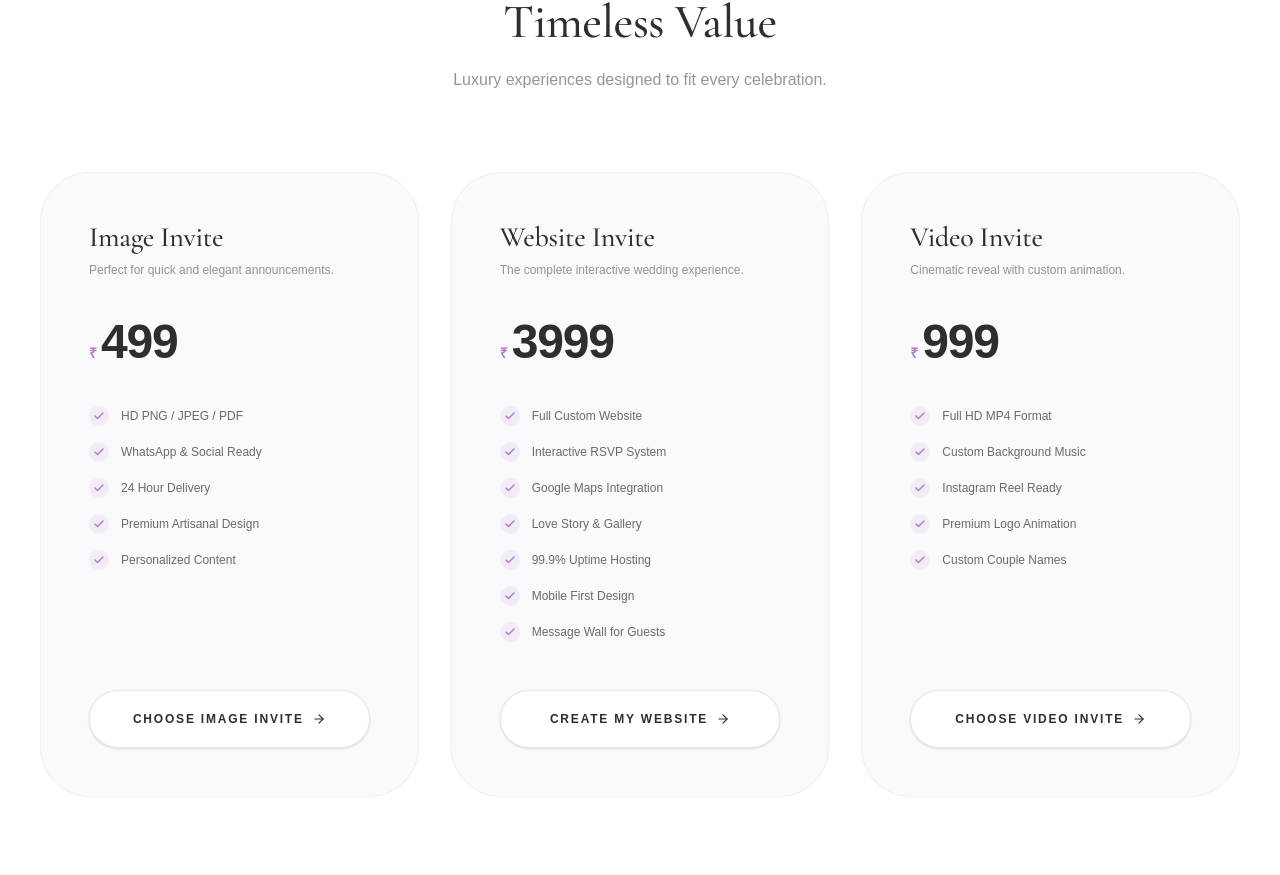
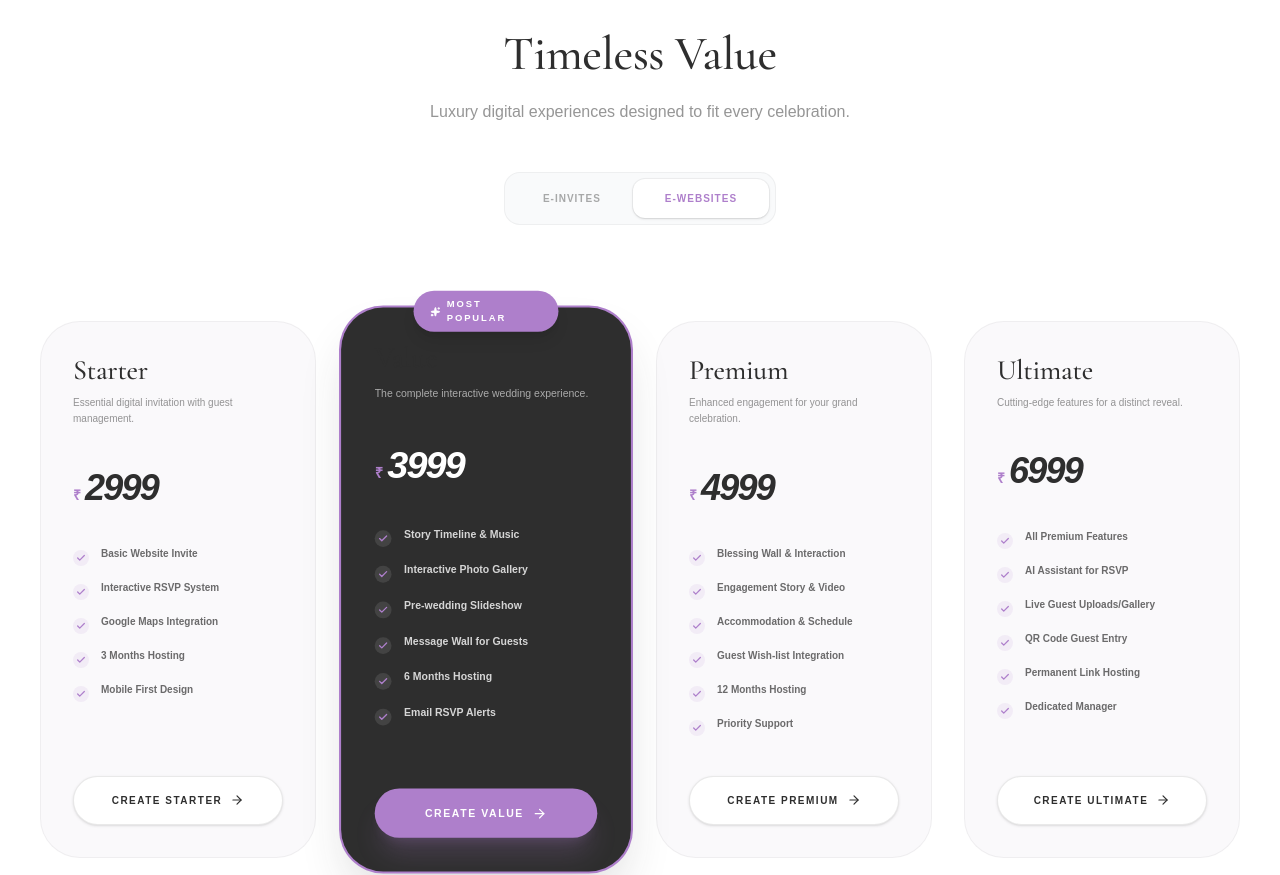
Before and after one commit to Aafrin-Aaysha/zubizo-website, a Next.js app: page /digital-invites in a window 1280 px wide. Shown: the part 3171-4046 px from the top of the page. Built offline with nearby package versions, Linux system fonts and the light colour scheme; no server answers; the database is empty; a web font is replaced by a local one.

Commit message:
feat: restructure pricing with categorized tabs and 4-tier website plans

```diff
--- a/src/components/digital-invites/pricing.tsx
+++ b/src/components/digital-invites/pricing.tsx
@@ -1,11 +1,13 @@
 "use client";
 
-import { motion } from "framer-motion";
-import { Check, ArrowRight } from "lucide-react";
+import React, { useState } from "react";
+import { motion, AnimatePresence } from "framer-motion";
+import { Check, ArrowRight, Sparkles } from "lucide-react";
 import Link from "next/link";
 import { cn } from "@/lib/utils";
 
-const pricingPlans = [
+const pricingData = {
+  invites: [
     {
       name: "Image Invite",
       price: "499",
@@ -22,25 +24,8 @@ const pricingPlans = [
       isRecommended: false
     },
     {
-    name: "Website Invite",
-    price: "3999",
-    description: "The complete interactive wedding experience.",
-    features: [
-      "Full Custom Website",
-      "Interactive RSVP System",
-      "Google Maps Integration",
-      "Love Story & Gallery",
-      "99.9% Uptime Hosting",
-      "Mobile First Design",
-      "Message Wall for Guests"
-    ],
-    cta: "Create My Website",
-    href: "/digital-invites/website",
-    isRecommended: false
-  },
-  {
       name: "Video Invite",
-    price: "999",
+      price: "1499",
       description: "Cinematic reveal with custom animation.",
       features: [
         "Full HD MP4 Format",
@@ -53,13 +38,82 @@ const pricingPlans = [
       href: "/digital-invites/video",
       isRecommended: false
     }
-];
+  ],
+  websites: [
+    {
+      name: "Starter",
+      price: "2999",
+      description: "Essential digital invitation with guest management.",
+      features: [
+        "Basic Website Invite",
+        "Interactive RSVP System",
+        "Google Maps Integration",
+        "3 Months Hosting",
+        "Mobile First Design"
+      ],
+      cta: "Create Starter",
+      href: "/digital-invites/website",
+      isRecommended: false
+    },
+    {
+      name: "Value",
+      price: "3999",
+      description: "The complete interactive wedding experience.",
+      features: [
+        "Story Timeline & Music",
+        "Interactive Photo Gallery",
+        "Pre-wedding Slideshow",
+        "Message Wall for Guests",
+        "6 Months Hosting",
+        "Email RSVP Alerts"
+      ],
+      cta: "Create Value",
+      href: "/digital-invites/website",
+      isRecommended: true
+    },
+    {
+      name: "Premium",
+      price: "4999",
+      description: "Enhanced engagement for your grand celebration.",
+      features: [
+        "Blessing Wall & Interaction",
+        "Engagement Story & Video",
+        "Accommodation & Schedule",
+        "Guest Wish-list Integration",
+        "12 Months Hosting",
+        "Priority Support"
+      ],
+      cta: "Create Premium",
+      href: "/digital-invites/website",
+      isRecommended: false
+    },
+    {
+      name: "Ultimate",
+      price: "6999",
+      description: "Cutting-edge features for a distinct reveal.",
+      features: [
+        "All Premium Features",
+        "AI Assistant for RSVP",
+        "Live Guest Uploads/Gallery",
+        "QR Code Guest Entry",
+        "Permanent Link Hosting",
+        "Dedicated Manager"
+      ],
+      cta: "Create Ultimate",
+      href: "/digital-invites/website",
+      isRecommended: false
+    }
+  ]
+};
 
 export const PricingSection = () => {
+    const [activeCategory, setActiveCategory] = useState<'invites' | 'websites'>('websites');
+    const plans = pricingData[activeCategory];
+
     return (
-    <section id="pricing" className="py-24 bg-white">
+        <section id="pricing" className="py-32 bg-white">
             <div className="site-container">
-        <div className="text-center mb-20 px-4">
+                <div className="text-center mb-16 px-4">
                     <motion.div
                         initial={{ opacity: 0, y: 10 }}
                         whileInView={{ opacity: 1, y: 0 }}
@@ -67,60 +121,99 @@ export const PricingSection = () => {
                         viewport={{ once: true }}
                     >
                         <h2 className="text-4xl md:text-5xl font-serif text-charcoal mb-4">Timeless Value</h2>
-            <p className="text-charcoal/50 font-medium max-w-xl mx-auto">
-              Luxury experiences designed to fit every celebration.
+                        <p className="text-charcoal/50 font-medium max-w-xl mx-auto mb-12">
+                            Luxury digital experiences designed to fit every celebration.
                         </p>
+
+                        {/* Tab Switcher */}
+                        <div className="inline-flex p-1.5 bg-gray-50 rounded-2xl border border-charcoal/5 mb-8">
+                            <button
+                                onClick={() => setActiveCategory('invites')}
+                                className={cn(
+                                    "px-8 py-3 rounded-xl text-[10px] font-black uppercase tracking-widest transition-all duration-300",
+                                    activeCategory === 'invites' ? "bg-white text-lavender shadow-sm ring-1 ring-charcoal/5" : "text-charcoal/40 hover:text-charcoal"
+                                )}
+                            >
+                                E-Invites
+                            </button>
+                            <button
+                                onClick={() => setActiveCategory('websites')}
+                                className={cn(
+                                    "px-8 py-3 rounded-xl text-[10px] font-black uppercase tracking-widest transition-all duration-300",
+                                    activeCategory === 'websites' ? "bg-white text-lavender shadow-sm ring-1 ring-charcoal/5" : "text-charcoal/40 hover:text-charcoal"
+                                )}
+                            >
+                                E-Websites
+                            </button>
+                        </div>
                     </motion.div>
                 </div>
 
-        <div className="grid grid-cols-1 md:grid-cols-3 gap-8 px-4">
-          {pricingPlans.map((plan, idx) => (
+                <AnimatePresence mode="wait">
                     <motion.div
-              key={idx}
+                        key={activeCategory}
+                        initial={{ opacity: 0, y: 20 }}
+                        animate={{ opacity: 1, y: 0 }}
+                        exit={{ opacity: 0, y: -20 }}
+                        transition={{ duration: 0.5 }}
+                        className={cn(
+                            "grid gap-8 px-4",
+                            activeCategory === 'invites' ? "grid-cols-1 md:grid-cols-2 max-w-4xl mx-auto" : "grid-cols-1 md:grid-cols-2 lg:grid-cols-4"
+                        )}
+                    >
+                        {plans.map((plan, idx) => (
+                            <motion.div
+                                key={plan.name}
                                 initial={{ opacity: 0, y: 30 }}
                                 whileInView={{ opacity: 1, y: 0 }}
-              transition={{ duration: 0.8, delay: idx * 0.1, ease: "easeOut" }}
+                                transition={{ duration: 0.6, delay: idx * 0.1 }}
                                 viewport={{ once: true }}
                                 className={cn(
-                "relative group flex flex-col h-full p-8 md:p-12 rounded-[50px] transition-all duration-500",
-                "bg-pearl-white border border-charcoal/5 text-charcoal"
+                                    "relative group flex flex-col h-full p-8 rounded-[40px] transition-all duration-500",
+                                    plan.isRecommended
+                                        ? "bg-charcoal text-white ring-2 ring-lavender shadow-2xl shadow-charcoal/20 scale-105 z-10"
+                                        : "bg-pearl-white border border-charcoal/5 text-charcoal hover:border-lavender/30"
                                 )}
                             >
+                                {plan.isRecommended && (
+                                    <div className="absolute -top-4 left-1/2 -translate-x-1/2 px-4 py-1.5 bg-lavender text-white text-[9px] font-black tracking-[0.2em] rounded-full uppercase shadow-lg flex items-center gap-1.5">
+                                        <Sparkles size={10} className="fill-white" />
+                                        Most Popular
+                                    </div>
+                                )}
+
                                 <div className="mb-10">
                                     <h3 className={cn(
-                  "text-2xl font-serif mb-2",
-                  "text-charcoal"
+                                        "text-xl font-serif mb-2",
+                                        plan.isRecommended ? "text-white" : "text-charcoal"
                                     )}>
                                         {plan.name}
                                     </h3>
                                     <p className={cn(
-                  "text-xs font-medium",
-                  "text-charcoal/50"
+                                        "text-[10px] font-medium leading-relaxed",
+                                        plan.isRecommended ? "text-white/60" : "text-charcoal/50"
                                     )}>
                                         {plan.description}
                                     </p>
                                 </div>
 
                                 <div className="flex items-baseline gap-1 mb-10">
-                <span className={cn(
-                  "text-sm font-bold",
-                  "text-lavender"
-                )}>₹</span>
-                <span className="text-5xl font-black tracking-tight">{plan.price}</span>
+                                    <span className="text-sm font-black text-lavender">₹</span>
+                                    <span className="text-4xl font-black tracking-tighter italic">{plan.price}</span>
                                 </div>
 
-              <div className="flex-grow space-y-4 mb-12">
+                                <div className="flex-grow space-y-4 mb-10">
                                     {plan.features.map((feature, i) => (
-                  <div key={i} className="flex items-center gap-3">
+                                        <div key={i} className="flex items-start gap-3">
                                             <div className={cn(
-                      "w-5 h-5 rounded-full flex items-center justify-center shrink-0",
-                      "bg-lavender/10 text-lavender"
+                                                "w-4 h-4 rounded-full flex items-center justify-center shrink-0 mt-0.5",
+                                                plan.isRecommended ? "bg-white/10 text-lavender" : "bg-lavender/10 text-lavender"
                                             )}>
-                      <Check size={12} strokeWidth={3} />
+                                                <Check size={10} strokeWidth={3} />
                                             </div>
                                             <span className={cn(
-                      "text-xs font-medium",
-                      "text-charcoal/70"
+                                                "text-[10px] font-bold leading-tight",
+                                                plan.isRecommended ? "text-white/80" : "text-charcoal/70"
                                             )}>
                                                 {feature}
                                             </span>
@@ -131,8 +224,10 @@ export const PricingSection = () => {
                                 <Link
                                     href={plan.href}
                                     className={cn(
-                  "flex items-center justify-center gap-2 w-full py-5 rounded-full font-bold text-xs uppercase tracking-[0.15em] transition-all duration-300 active:scale-95",
-                  "bg-white text-charcoal border border-charcoal/10 hover:border-lavender/40 shadow-sm"
+                                        "flex items-center justify-center gap-2 w-full py-4 rounded-full font-black text-[10px] uppercase tracking-[0.15em] transition-all duration-300 active:scale-95",
+                                        plan.isRecommended
+                                            ? "bg-lavender text-white hover:bg-[#9a6ab5] shadow-xl shadow-lavender/20"
+                                            : "bg-white text-charcoal border border-charcoal/10 hover:border-lavender/40 shadow-sm"
                                     )}
                                 >
                                     {plan.cta}
@@ -140,7 +235,8 @@ export const PricingSection = () => {
                                 </Link>
                             </motion.div>
                         ))}
-        </div>
+                    </motion.div>
+                </AnimatePresence>
             </div>
         </section>
     );
```
Lines whose indentation alone changed are shown as unchanged.
